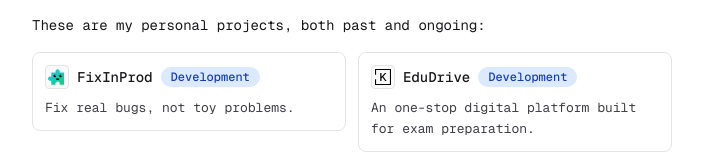
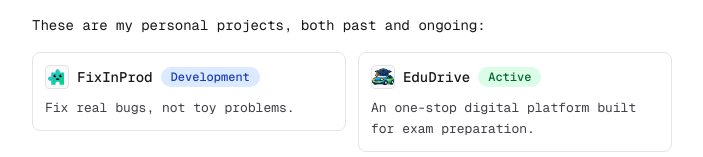
Before and after one commit to ritaban06/minimalist-portfolio, a Next.js app: page / in a window 1280 px wide. Shown: the part 608-765 px from the top of the page, without its empty margins (288-991 px from the left). Built offline with nearby package versions, Linux system fonts and the light colour scheme.

Commit message:
Replace Kavalerka with EduDrive project and update links
Removed the Kavalerka logo and references, added EduDrive logo and component, and updated the HomeProjects section to feature EduDrive with its new status, icon, and links. Updated project and GitHub URLs for EduDrive in the links data.

```diff
--- /dev/null
+++ b/components/logos/projects/LogoEduDrive.tsx
@@ -0,0 +1,9 @@
+export function LogoEduDrive(props: React.ImgHTMLAttributes<HTMLImageElement>) {
+  return (
+    <img
+      src="/assets/logos/projects/logo-edudrive.webp"
+      alt="EduDrive Logo"
+      {...props}
+    />
+  )
+}
--- a/components/logos/projects/LogoKavalerka.tsx
+++ /dev/null
@@ -1,11 +0,0 @@
-export function LogoKavalerka({ ...props }: React.SVGProps<SVGSVGElement>) {
-  return (
-    <svg viewBox="0 0 744 741" fill="none" xmlns="http://www.w3.org/2000/svg" {...props}>
-      <path d="M25 271.554V25H719V716H25V479.719" stroke="black" strokeWidth="50" />
-      <path
-        d="M243.58 559V182.7H300.82V362.37L459.29 182.7H528.72L384.56 347L538.26 559H470.95L346.4 387.28L300.82 438.16V559H243.58Z"
-        fill="black"
-      />
-    </svg>
-  )
-}
--- a/components/pages/home/HomeProjects.tsx
+++ b/components/pages/home/HomeProjects.tsx
@@ -1,4 +1,4 @@
-import { LogoKavalerka } from '@/components/logos/projects/LogoKavalerka'
+import { LogoEduDrive } from '@/components/logos/projects/LogoEduDrive'
 import { LogoProjectExtReviewBot } from '@/components/logos/projects/LogoProjectExtReviewBot'
 import { ProjectCard } from '@/components/ProjectCard'
 import { SectionHeader } from '@/components/SectionHeader'
@@ -26,9 +26,9 @@ const projects: Array<Project> = [
   {
     name: 'EduDrive',
     description: 'An one-stop digital platform built for exam preparation.',
-    status: 'development',
-    icon: <LogoKavalerka />,
-    // link: links.projects.edudrive,
+    status: 'active',
+    icon: <LogoEduDrive className="some-class" />, // Adjusted for named import
+    link: links.projects.edudrive,
     github: links.projects.github.edudrive,
   },
 ]
--- a/data/links.ts
+++ b/data/links.ts
@@ -2,10 +2,10 @@ export const links = {
   email: 'ghoshritabancollege@gmail.com',
   linktree: 'https://linktr.ee/ritaban06',
   projects: {
-    edudrive: 'https://ignite-client.ritaban.me',
+    edudrive: 'https://edudrive-client.vercel.app',
     fixinprod: 'https://fixinprod.com',
     github: {
-      edudrive: 'https://github.com/ritaban06/ignite-new',
+      edudrive: 'https://github.com/ritaban06/edudrive',
       fixinprod: 'https://github.com/ritaban06/fixinprod',
     },
   },
```
Also changed, not shown: public/assets/logos/projects/logo-edudrive.webp (added).
